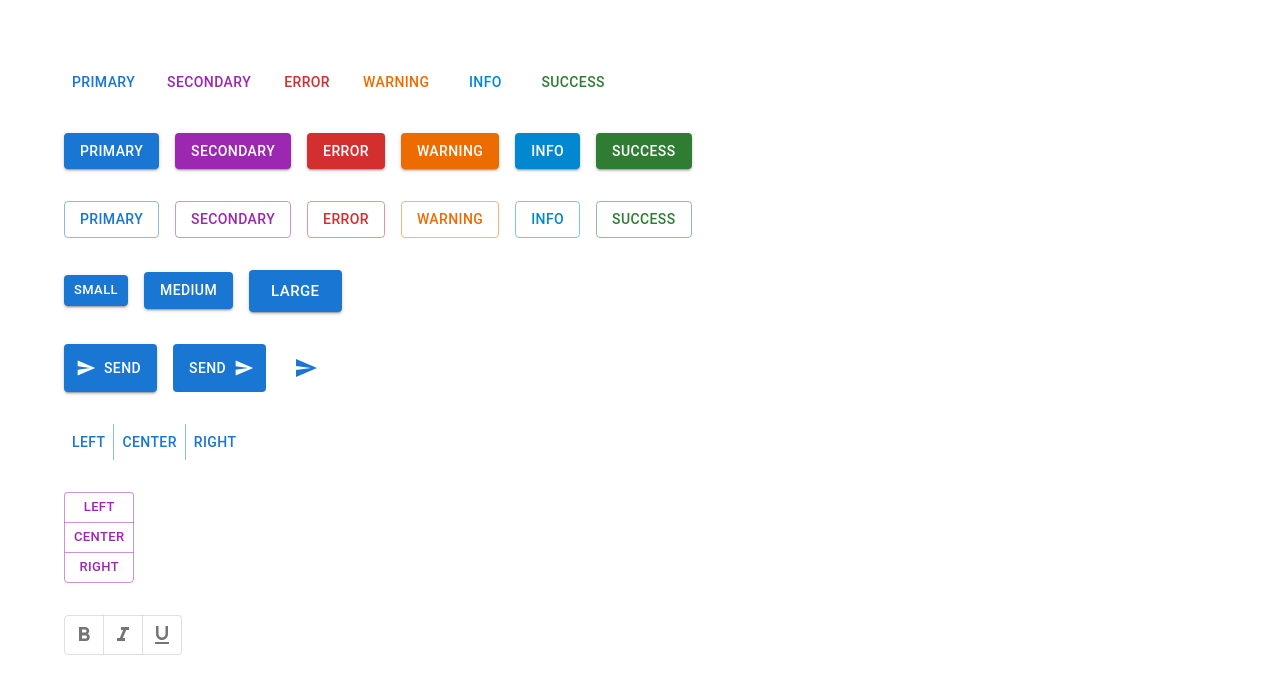
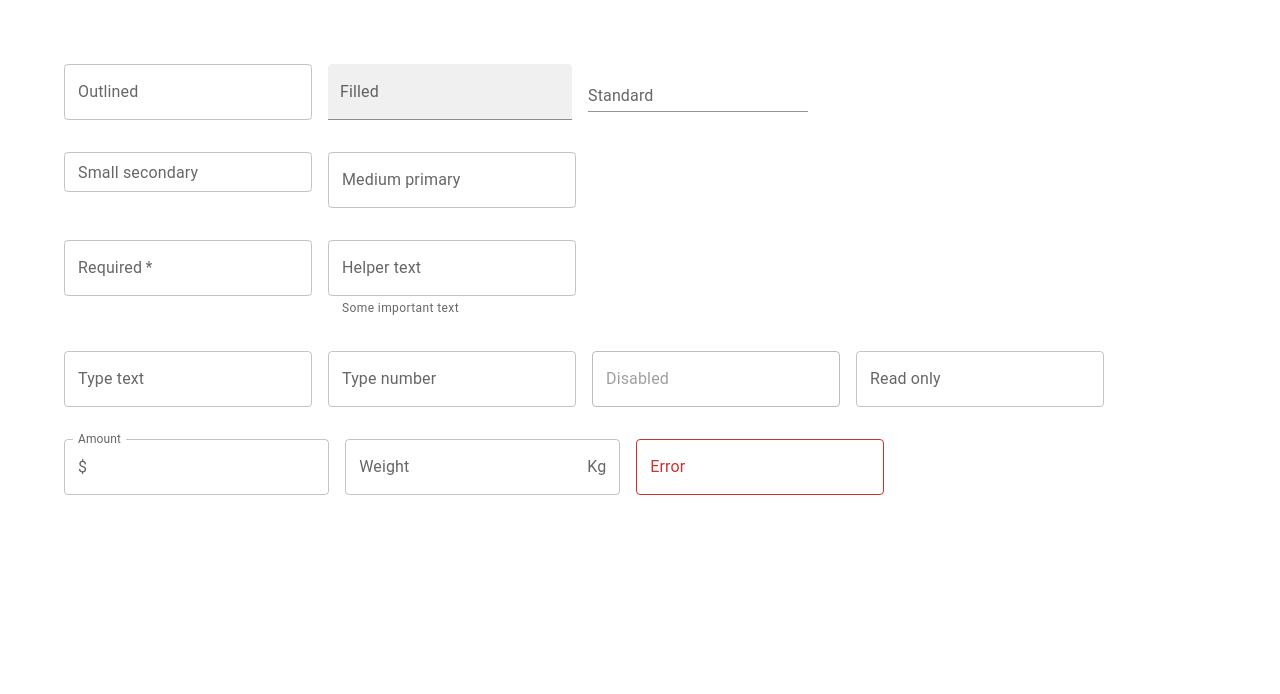
Before and after one commit to amontalvof/react-mui-demo, a React (Create React App) app: page / in a window 1280 px wide. Shown: the top 694 px of the page. Built offline with nearby package versions, Linux system fonts and the light colour scheme.

Commit message:
feat: Text Field

```diff
--- a/src/App.tsx
+++ b/src/App.tsx
@@ -1,11 +1,12 @@
 import './App.css';
-import MuiButton from './components/MuiButton';
 // import MuiTypography from './components/MuiTypography';
+// import MuiButton from './components/MuiButton';
+import MuiTextField from './components/MuiTextField';
 
 function App() {
     return (
         <div className="App">
-            <MuiButton />
+            <MuiTextField />
         </div>
     );
 }
--- /dev/null
+++ b/src/components/MuiTextField.tsx
@@ -0,0 +1,59 @@
+import { Stack, TextField, InputAdornment } from '@mui/material';
+
+const MuiTextField = () => {
+    return (
+        <Stack spacing={4}>
+            <Stack direction="row" spacing={2}>
+                <TextField label="Outlined" variant="outlined" />
+                <TextField label="Filled" variant="filled" />
+                <TextField label="Standard" variant="standard" />
+            </Stack>
+            <Stack direction="row" spacing={2}>
+                <TextField
+                    label="Small secondary"
+                    size="small"
+                    color="secondary"
+                />
+                <TextField
+                    label="Medium primary"
+                    size="medium"
+                    color="primary"
+                />
+            </Stack>
+            <Stack direction="row" spacing={2}>
+                <TextField label="Required" required />
+                <TextField
+                    label="Helper text"
+                    helperText="Some important text"
+                />
+            </Stack>
+            <Stack direction="row" spacing={2}>
+                <TextField label="Type text" type="text" />
+                <TextField label="Type number" type="number" />
+                <TextField label="Disabled" disabled />
+                <TextField label="Read only" InputProps={{ readOnly: true }} />
+            </Stack>
+            <Stack direction="row" spacing={2}>
+                <TextField
+                    label="Amount"
+                    InputProps={{
+                        startAdornment: (
+                            <InputAdornment position="start">$</InputAdornment>
+                        ),
+                    }}
+                />
+                <TextField
+                    label="Weight"
+                    InputProps={{
+                        endAdornment: (
+                            <InputAdornment position="end">Kg</InputAdornment>
+                        ),
+                    }}
+                />
+                <TextField label="Error" error />
+            </Stack>
+        </Stack>
+    );
+};
+
+export default MuiTextField;
```
